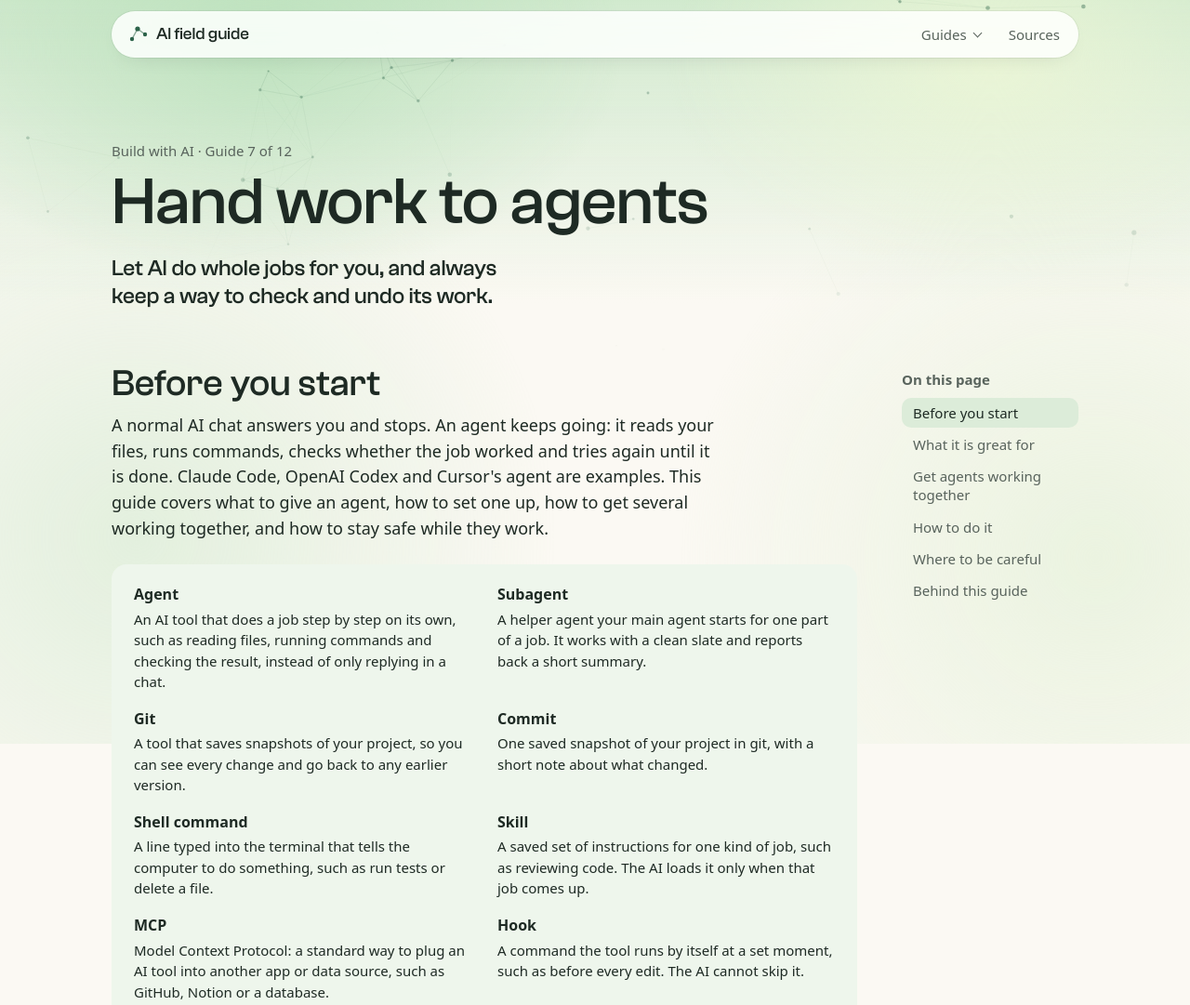
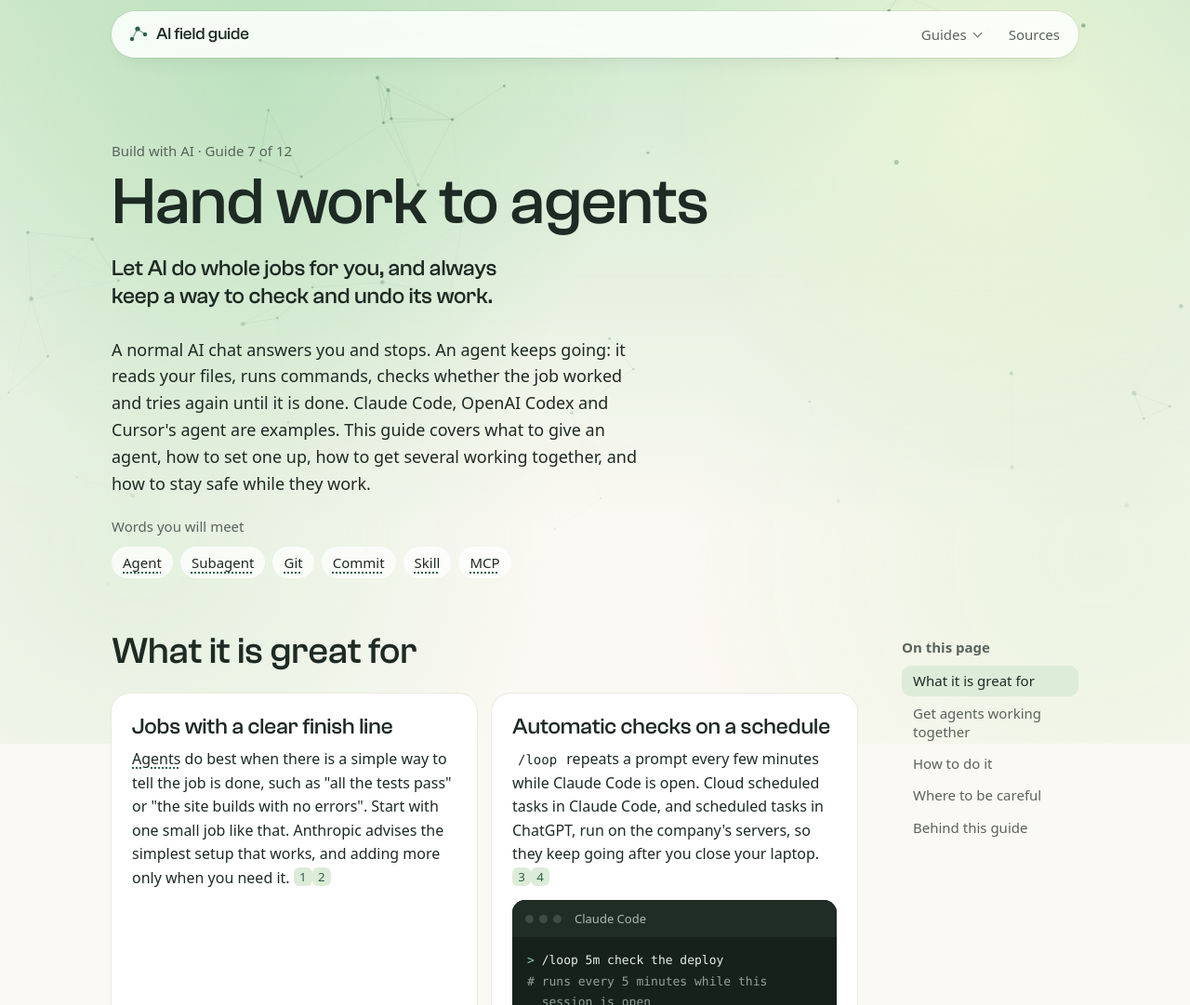
Before and after one commit to Musaburke/ai-field-guide, an Astro site: page /agents in a window 1280 px wide. Shown: the top 1081 px of the page at 93% size. Built offline with nearby package versions, Linux system fonts and the light colour scheme; Astro itself is replaced by a stand-in of ours.

Commit message:
Guide openings: intro sits in the header, words to know as small chips that open their meaning

```diff
--- a/src/components/Term.tsx
+++ b/src/components/Term.tsx
@@ -2,10 +2,11 @@ import { useEffect, useRef, useState } from 'react';
 import * as Popover from '@radix-ui/react-popover';
 
 /**
- * A word with a plain definition. Server and no-JS: the word with its meaning as a tooltip.
+ * A word with a plain definition, inline in text or as a chip in a guide's opening. Server and no-JS: the word with its meaning as a tooltip.
  * After hydration: a button that opens the meaning on hover (mouse) or tap and keyboard.
  */
-export default function Term({ text, term, meaning }: { text: string; term: string; meaning: string }) {
+export default function Term({ text, term, meaning, chip }: { text: string; term: string; meaning: string; chip?: boolean }) {
+  const cls = chip ? 'gloss gloss-chip' : 'gloss';
   const [ready, setReady] = useState(false);
   const [open, setOpen] = useState(false);
   const timer = useRef<number | undefined>(undefined);
@@ -14,7 +15,7 @@ export default function Term({ text, term, meaning }: { text: string; term: stri
   useEffect(() => setReady(true), []);
   useEffect(() => () => window.clearTimeout(timer.current), []);
 
-  if (!ready) return <span className="gloss" title={`${term}: ${meaning}`}>{text}</span>;
+  if (!ready) return <span className={cls} title={`${term}: ${meaning}`}>{text}</span>;
 
   const enter = (e: React.PointerEvent) => {
     if (e.pointerType !== 'mouse') return;
@@ -29,7 +30,7 @@ export default function Term({ text, term, meaning }: { text: string; term: stri
   return (
     <Popover.Root open={open} onOpenChange={setOpen}>
       <Popover.Trigger
-        className="gloss"
+        className={cls}
         aria-label={`${text}: what this means`}
         onPointerEnter={enter}
         onPointerLeave={leave}
--- a/src/data/playbooks.ts
+++ b/src/data/playbooks.ts
@@ -111,7 +111,7 @@ export const playbooks: Record<string, Playbook> = {
   'set-up-your-tools': {
     start: {
       text: "A little setup before the big jobs pays off: picking the right model, writing your standing instructions once, planning before building and limiting what the AI can touch. The examples use Claude Code, a version of Claude that works on the files on your computer, but most tools have the same ideas under other names.",
-      words: ['Token', 'Context', 'Plan mode', 'CLAUDE.md', 'Skill', 'Agent', 'MCP'],
+      words: ['Token', 'Plan mode', 'CLAUDE.md', 'Skill', 'Agent', 'MCP'],
     },
     topics: [
       {
@@ -627,7 +627,7 @@ export const playbooks: Record<string, Playbook> = {
   agents: {
     start: {
       text: 'A normal AI chat answers you and stops. An agent keeps going: it reads your files, runs commands, checks whether the job worked and tries again until it is done. Claude Code, OpenAI Codex and Cursor\'s agent are examples. This guide covers what to give an agent, how to set one up, how to get several working together, and how to stay safe while they work.',
-      words: ['Agent', 'Subagent', 'Git', 'Commit', 'Shell command', 'Skill', 'MCP', 'Hook'],
+      words: ['Agent', 'Subagent', 'Git', 'Commit', 'Skill', 'MCP'],
     },
     uses: [
       {
--- a/src/pages/[chapter].astro
+++ b/src/pages/[chapter].astro
@@ -10,6 +10,7 @@ import Sources from '../components/Sources.astro';
 import Terminal from '../components/Terminal.astro';
 import BrainGraph from '../components/BrainGraph.astro';
 import Segs from '../components/Segs.astro';
+import Term from '../components/Term';
 import { sections } from '../data/guide';
 import { verdicts } from '../data/brief';
 import { groupOf } from '../data/panels';
@@ -37,12 +38,11 @@ const cites = numberCites(
     .concat(p.proof),
 );
 // Each block underlines the first use of each glossary word in it, so it explains itself.
-const m = Object.fromEntries(['start', 'uses', 'graph', 'habits', 'steps', 'careful', 'notes'].map((k) => [k, marker(s.id)]));
+const m = Object.fromEntries(['uses', 'graph', 'habits', 'steps', 'careful', 'notes'].map((k) => [k, marker(s.id)]));
 const startWords = p.start ? define(p.start.words) : [];
 
 // The "On this page" list follows the sections this guide actually renders.
 const toc = [
-  p.start && { id: 'start', label: 'Before you start' },
   p.uses && { id: 'uses', label: 'What it is great for' },
   p.graph && { id: 'graph', label: p.graph.title },
   p.fields && { id: 'fields', label: 'In your field' },
@@ -60,6 +60,19 @@ const toc = [
         <p class="open-step">{group.title} · Guide {index + 1} of {sections.length}</p>
         <h1 data-split>{s.title}</h1>
         <p class="verdict" data-reveal style="--d:200ms">{verdicts[s.id]}</p>
+        {p.start && (
+          <div class="open-intro" data-reveal style="--d:320ms">
+            <p>{p.start.text}</p>
+            {startWords.length > 0 && (
+              <div class="words">
+                <p class="words-label">Words you will meet</p>
+                <ul>
+                  {startWords.map((w) => <li><Term client:visible chip text={w.term} term={w.term} meaning={w.meaning} /></li>)}
+                </ul>
+              </div>
+            )}
+          </div>
+        )}
       </header>
     </div>
   </div>
@@ -72,18 +85,6 @@ const toc = [
     </nav>
 
     <div class="guide-main">
-      {p.start && (
-        <section class="block" id="start" aria-labelledby="start-h">
-          <h2 id="start-h" data-split>Before you start</h2>
-          <p class="block-lead">{p.start.text}</p>
-          {startWords.length > 0 && (
-            <dl class="start-words" data-reveal>
-              {startWords.map((w) => <div><dt>{w.term}</dt><dd>{w.meaning}</dd></div>)}
-            </dl>
-          )}
-        </section>
-      )}
-
       {p.uses && (
         <section class="block" id="uses" aria-labelledby="uses-h">
           <h2 id="uses-h" data-split>What it is great for</h2>
--- a/src/styles/guide.css
+++ b/src/styles/guide.css
@@ -77,10 +77,16 @@ section.block { padding-bottom: 56px; }
 button.gloss:active, button.gloss[data-state="open"] { background: var(--green-1); color: var(--green-ink); }
 button.gloss:focus-visible { outline: 2px solid var(--green-ink); outline-offset: 2px; }
 
-/* Before you start: the words this guide uses */
-.start-words { display: grid; grid-template-columns: repeat(auto-fit, minmax(240px, 1fr)); gap: 16px 28px; margin-top: 24px; padding: 20px 24px; border-radius: var(--radius); background: var(--green-1); }
-.start-words dt { font-weight: 600; }
-.start-words dd { margin-top: 2px; font-size: var(--t-small); line-height: 1.5; }
+/* Guide opening: a plain intro and the words to know, as chips that open their meaning */
+.open-intro { max-width: 62ch; margin-top: 28px; }
+.open-intro > p { font-size: var(--t-lead); line-height: 1.6; }
+.words { display: flex; flex-wrap: wrap; align-items: center; gap: 10px 14px; margin-top: 20px; }
+.words-label { color: var(--soft); font-size: var(--t-small); }
+.words ul { display: flex; flex-wrap: wrap; gap: 8px; }
+.gloss-chip { padding: 5px 12px; border-radius: 999px; background: rgb(255 255 255 / 0.72); font-size: var(--t-small); font-weight: 500; text-underline-offset: 4px; transition: color 150ms ease, background-color 150ms ease, transform 120ms var(--ease); }
+@media (hover: hover) and (pointer: fine) { button.gloss-chip:hover { background: var(--card); } }
+button.gloss-chip:active { transform: scale(0.96); }
+button.gloss-chip[data-state="open"] { background: var(--green-2); }
 
 /* Evidence signals */
 .read-line { display: inline-flex; align-items: center; gap: 8px; color: var(--soft); font-size: var(--t-small); }
@@ -147,7 +153,7 @@ button.gloss:focus-visible { outline: 2px solid var(--green-ink); outline-offset
   html { scroll-behavior: auto; }
   .row::details-content, .row-mark { transition: opacity 150ms ease; }
   .pop[data-state="open"] { animation: none; }
-  a:active, .nav-links a:active, .chip:active { transform: none; }
+  a:active, .nav-links a:active, .chip:active, button.gloss-chip:active { transform: none; }
 }
 
 /* Colour wash and living background */
```
